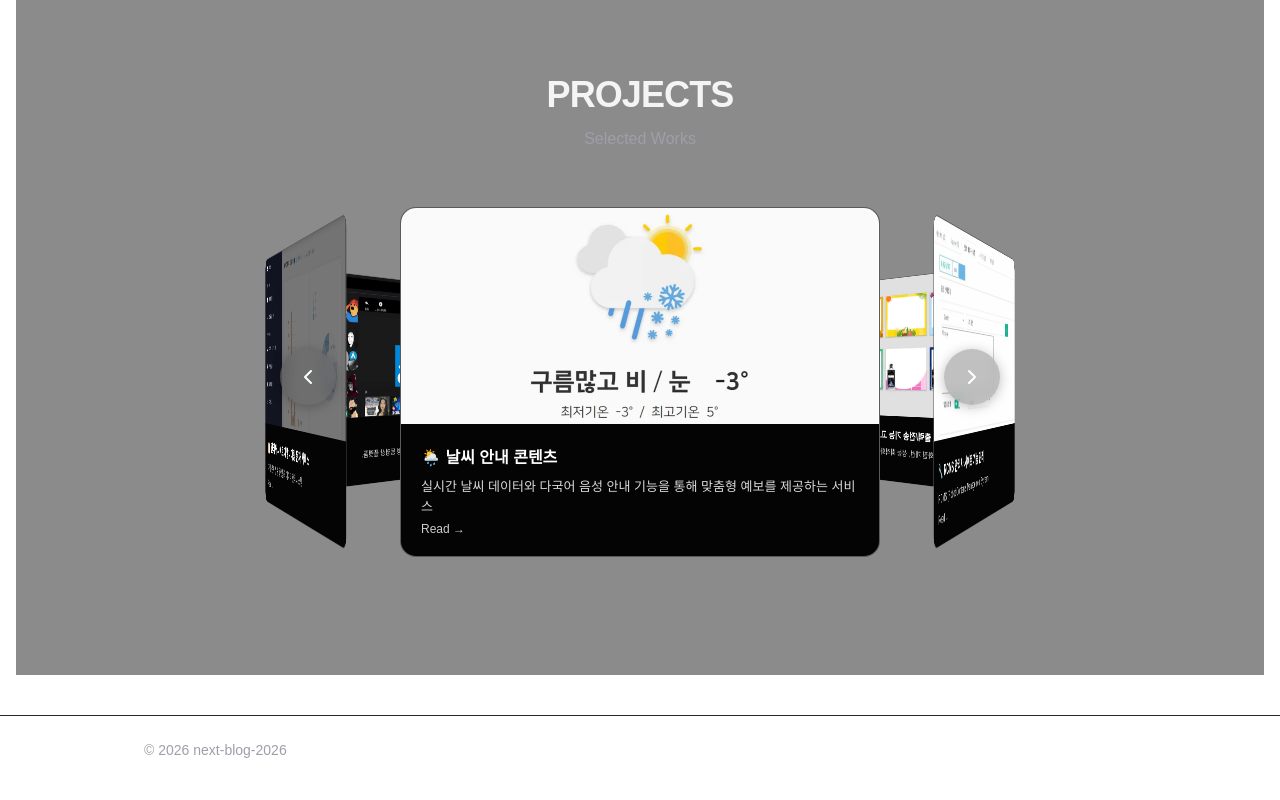
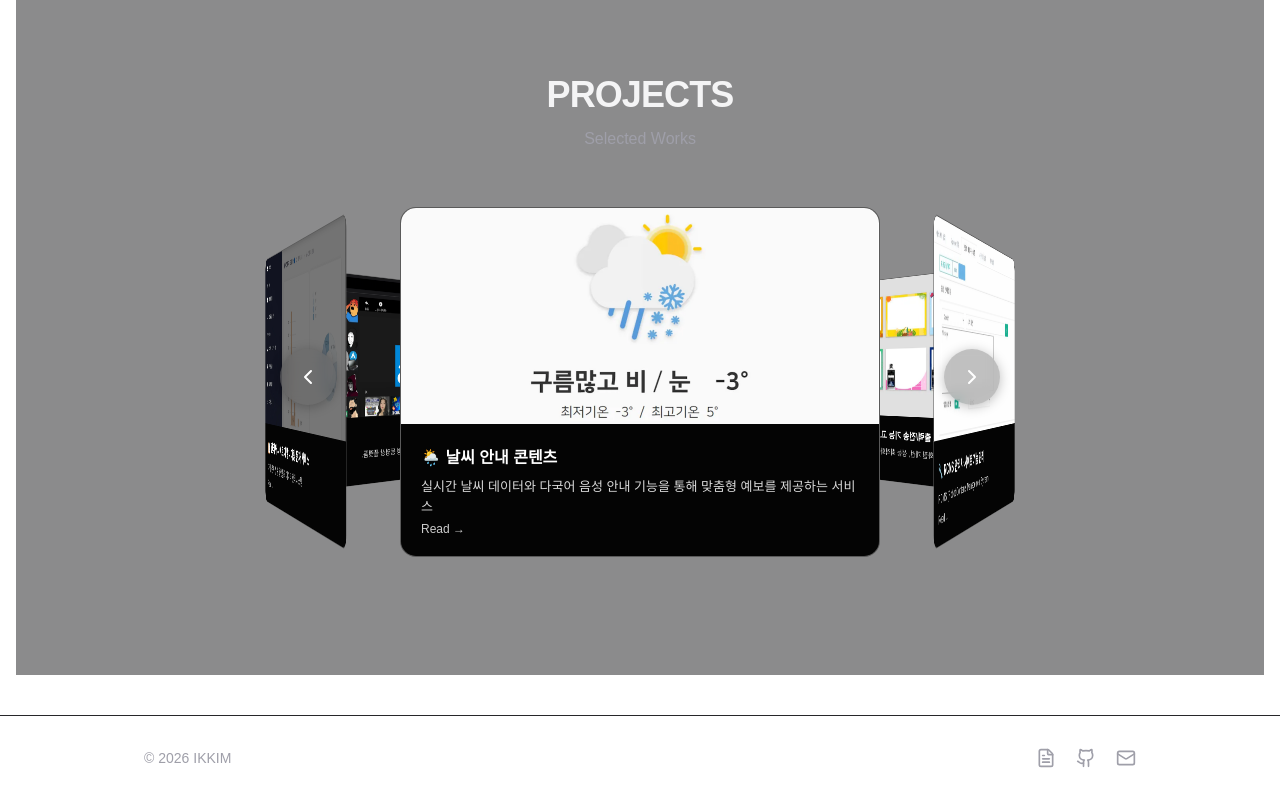
Before and after one commit to bbyik-k/portfolio-nextjs-2026, a Next.js app: page / in a window 1280 px wide. Shown: the part 2391-3191 px from the top of the page. Built offline with nearby package versions, Linux system fonts and the light colour scheme.

Commit message:
feat(footer): 푸터 링크 및 아이콘 추가

```diff
--- a/app/components/Footer.tsx
+++ b/app/components/Footer.tsx
@@ -1,7 +1,37 @@
+import { Github, Mail, FileText } from 'lucide-react';
+
+const iconClass = 'h-5 w-5';
+const linkClass = 'hover:text-white transition-colors';
+
+const FOOTER_LINKS = [
+  { href: 'https://bbyiktion.notion.site/resume', label: 'Resume', icon: FileText },
+  // { href: 'https://linkedin.com/in/...', label: 'LinkedIn', icon: Linkedin },
+  { href: 'https://github.com/bbyik-k', label: 'GitHub', icon: Github },
+  { href: 'mailto:ikbyeong.kim@gmail.com', label: 'Email', icon: Mail },
+] as const;
+
 export default function Footer() {
+  const year = new Date().getFullYear();
+
   return (
     <footer className='border-t border-zinc-800'>
-      <div className='mx-auto max-w-5xl px-4 py-6 text-sm text-zinc-400'>© {new Date().getFullYear()} next-blog-2026</div>
+      <div className='mx-auto max-w-5xl px-4 py-8 flex flex-col gap-4 sm:flex-row sm:items-center sm:justify-between text-sm text-zinc-400'>
+        <span>© {year} IKKIM</span>
+        <nav className='flex items-center gap-5'>
+          {FOOTER_LINKS.map(({ href, label, icon: Icon }) => (
+            <a
+              key={label}
+              href={href}
+              target={href.startsWith('mailto:') ? undefined : '_blank'}
+              rel={href.startsWith('mailto:') ? undefined : 'noopener noreferrer'}
+              className={linkClass}
+              aria-label={label}
+            >
+              <Icon className={iconClass} />
+            </a>
+          ))}
+        </nav>
+      </div>
     </footer>
   );
 }
--- a/package.json
+++ b/package.json
@@ -12,6 +12,7 @@
     "@mdx-js/react": "^3.1.1",
     "gray-matter": "^4.0.3",
     "keen-slider": "^6.8.6",
+    "lucide-react": "^0.575.0",
     "next": "16.1.6",
     "next-mdx-remote": "^6.0.0",
     "react": "19.2.3",
```
Also changed, not shown: 1 other file (tests, documents, lock files or other folders).
